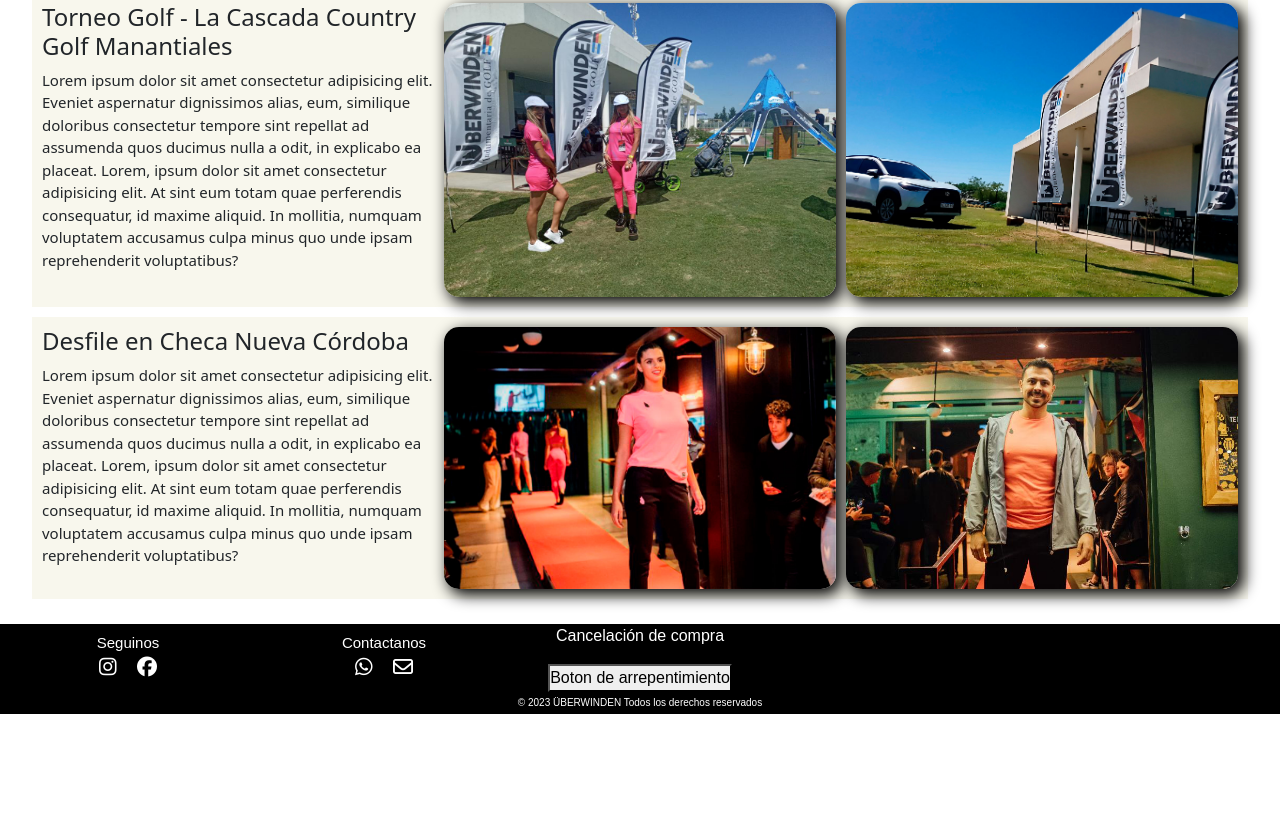
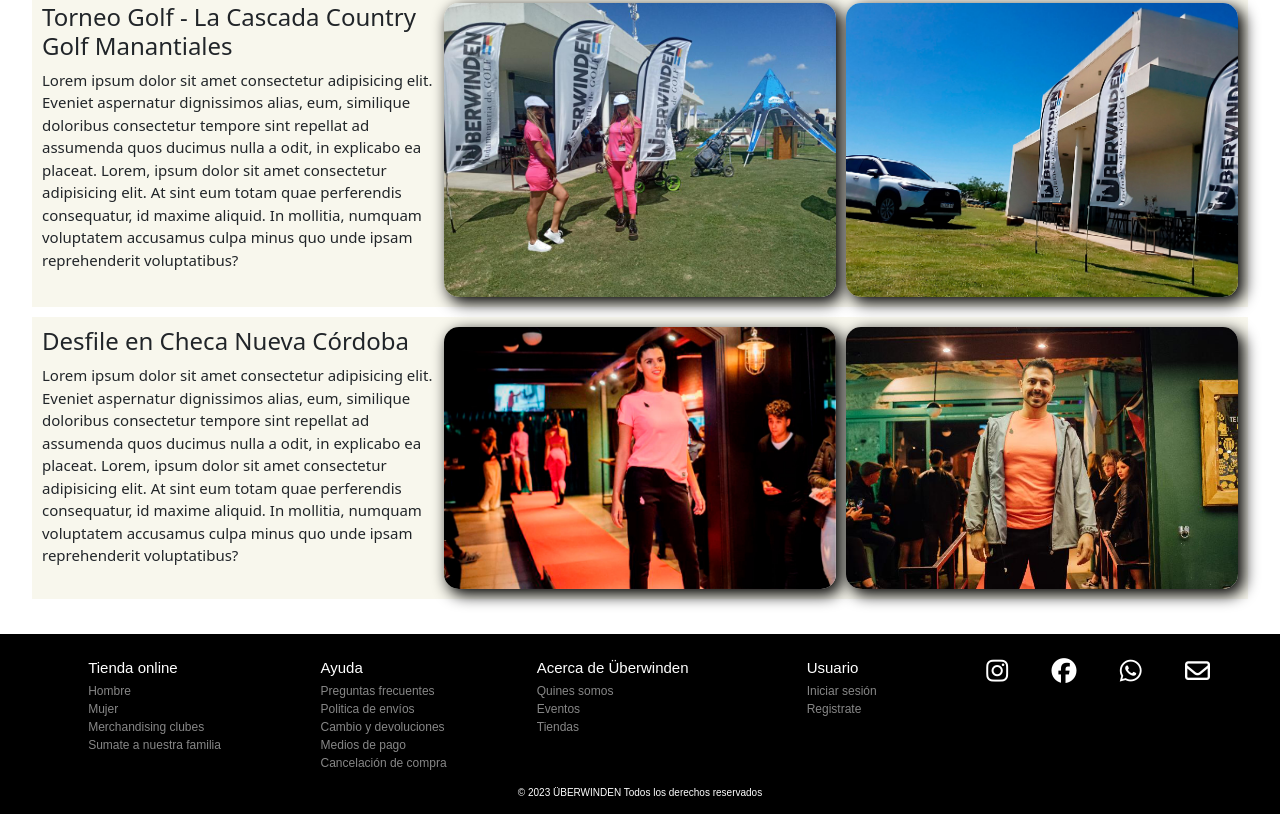
Before and after one commit to mpicca83/uberwinden, a website: page pages/eventos.html in a window 1280 px wide. Shown: the part 475-1289 px from the top of the page. Before the commit the page ends 1189 px from the top, so only its background shows below. Drawn offline with nearby package versions, Linux system fonts and the light colour scheme.

```diff
--- a/pages/eventos.html
+++ b/pages/eventos.html
@@ -134,25 +134,42 @@
         </section>
     </main>
     <footer>
-        <div class="divSeguinos">
-            <h5>Seguinos</h5>
-            <div class="seguinos__iconos">
-                <a href="https://www.instagram.com/uberwindensportwear/" target="_blank"><i class="fa-brands fa-instagram"></i></a>
-                <a href="https://www.facebook.com/voleyventas6" target="_blank"><i class="fa-brands fa-facebook"></i></a>
-            </div>
+        <div class="footer">
+            <ul class="tiendaOnline">
+                <li><h5>Tienda online</h5></li>
+                <li><a href="">Hombre</a></li>
+                <li><a href="">Mujer</a></li>
+                <li><a href="">Merchandising clubes</a></li>
+                <li><a href="">Sumate a nuestra familia</a></li>
+            </ul>
+            <ul class="ayuda">
+                <li><h5>Ayuda</h5></li>
+                <li><a href="">Preguntas frecuentes</a></li>
+                <li><a href="">Politica de envíos</a></li>
+                <li><a href="">Cambio y devoluciones</a></li>
+                <li><a href="">Medios de pago</a></li>
+                <li><a href="">Cancelación de compra</a></li>
+            </ul>
+            <ul class="acercaDe">
+                <li><h5>Acerca de Überwinden</h5></li>
+                <li><a href="./nosotros.html">Quines somos</a></li>
+                <li><a href="./eventos.html">Eventos</a></li>
+                <li><a href="">Tiendas</a></li>
+            </ul>
+            <ul class="usuario">
+                <li><h5>Usuario</h5></li>
+                <li><a href="./login.html">Iniciar sesión</a></li>
+                <li><a href="./registro.html">Registrate</a></li>
+
+            </ul>
+            <ul class="iconos">
+                <li><a href="https://www.instagram.com/uberwindensportwear/" target="_blank"><i class="fa-brands fa-instagram"></i></a></li>
+                <li><a href="https://www.facebook.com/voleyventas6" target="_blank"><i class="fa-brands fa-facebook"></i></a></li>
+                <li><a href="https://chatwith.io/es/s/uberwinden" target="_blank"><i class="fa-brands fa-whatsapp"></i></a></li>
+                <li><a href="mailto:uberwindensportwear@outlook.es?Subject=Te%20contancto%20desde%20la%20web" target="_blank"><i class="fa-regular fa-envelope"></i></a></li>
+            </ul>
+            <h6>&copy; 2023 ÜBERWINDEN Todos los derechos reservados</h6>
         </div>
-        <div class="divContactanos">
-            <h5>Contactanos</h5>
-            <div class="iconos">
-                <a href="https://chatwith.io/es/s/uberwinden" target="_blank"><i class="fa-brands fa-whatsapp"></i></a>
-                <a href="mailto:uberwindensportwear@outlook.es?Subject=Te%20contancto%20desde%20la%20web" target="_blank"><i class="fa-regular fa-envelope"></i></a>
-            </div>
-        </div>
-        <div class="divCancelacion">
-            <p>Cancelación de compra</p>
-            <button id="botonCancelacion">Boton de arrepentimiento</button>
-        </div>
-        <h6>&copy; 2023 ÜBERWINDEN Todos los derechos reservados</h6>
     </footer>
 </body>
 </html>
--- a/sass/generales/_footer.scss
+++ b/sass/generales/_footer.scss
@@ -1,60 +1,54 @@
 footer{
     margin-top: 20px;
-    height: 90px;
+    padding: 15px;
     width: 100%;
     background-color: black;
     color: white;
+    font-size: 12px;
     font-family: sans-serif;
-    text-align: center;
+
+    .footer{
         display: grid;
-    grid-template-columns: 1fr 1fr 1fr;
-    grid-template-rows: 1fr 1fr 1fr;
-    align-items: center;
+        grid-template-columns: repeat(2, 1fr);
+        grid-template-rows: repeat(4, 1fr);
+        justify-items: center;
+        justify-content: center;
+        max-height: 310px;
+
+        ul{
+            margin: 0;
+            padding: 10px;
+            width: 150px;
 
            h5{
                 font-size: 15px;
-        margin-bottom: 0;
-
+                margin-bottom: 5px;
             }
 
-    h6{
-        font-size: 10px;
-        padding: 5px;
-        grid-column: 1/4;
+            a{
+                color: rgb(135, 135, 135);
             }
 
+            a:hover{
+                color: rgb(255, 255, 140);
+            }
+        }
+
+        .iconos{
+            grid-column: 1/3;
+            width: 100%;
+            text-align: center;
+            align-self: center;
+
+            li{
+                display: inline-block;
+
                 i{
-        padding: 0 8px;
-        font-size: 18px;
+                    padding: 0 20px;
+                    font-size: 25px;
                     color: white;
                     transition: color 0.5s, transform 1s;
                 }
-
-    // i:hover{
-    //     color: rgb(207, 207, 207);
-    // }
-
-    .cancelacion{
-        grid-column: 1/4;
-        height: 30px;
-
-        p{
-            display: none;
-        }
-
-        #botonCancelacion{
-            background-color:rgb(68, 68, 68);
-            color: #FFFFFF;
-            padding: 5px 10px;
-            font-size: 10px;
-            border-radius: 5px;
-        }
-    }
-
-    .seguinos{
-        justify-self: start;
-        grid-column: 1/2;
-        margin: 0 15%;
 
                 .fa-instagram:hover{
                     color: rgb(255, 0, 0);
@@ -65,12 +59,6 @@
                     color: rgb(0, 0, 255);
                     transform: scale(1.3);
                 }
-    }
-
-    .contactanos{
-        justify-self: end;
-        grid-column: 3/4;
-        margin: 0 15%;
 
                 .fa-whatsapp:hover{
                     color: rgb(0, 255, 0);
@@ -78,73 +66,55 @@
                 }
 
                 .fa-envelope:hover{
-            color: rgb(255, 255, 0);
+                    color: rgb(255, 0, 255);
                     transform: scale(1.3);
                 }
             }
-
-    @media (min-width:768px){
-
-        h5{
-            font-size: 15px;
-            margin-bottom: 5px;
         }
-
-        i{
-            font-size: 20px;
-        }
-
-        .seguinos{
-            grid-row: 1/3;
-            margin-left: 35%;
-        }
-
-        .contactanos{
-            grid-row: 1/3;
-            margin-right: 35%;
-        }
-
-        .cancelacion{
-            grid-row: 1/3;
+        h6{
+            font-size: 10px;
+            grid-column: 1/3;
+            margin: 0;
             align-self: end;
         }
     }
 
-    @media (min-width:992px){
-        grid-template-columns: 1fr 1fr 1fr 1fr 1fr;
-        grid-template-rows: 1fr 1fr;
 
-        .seguinos{
-            order: 2;
-            grid-column: 4/5;
-            grid-row: 1/2;
-            justify-self: end;
-            padding-top: 20px;
+
+
+    @media (min-width:768px){
+        .footer{
+            grid-template-columns: repeat(4, 1fr);
+            grid-template-rows: repeat(3, 1fr);
+            max-height: 200px;
+
+            ul{
+                width: auto;
             }
 
-        .contactanos{
-            order: 3;
-            grid-column: 5/6;
-            grid-row: 1/2;
-            justify-self: start;
-            padding-top: 20px;
+            .iconos{
+                grid-column: 1/5;
             }
 
-        .cancelacion{
-            order: 1;
-            grid-column: 1/3;
-            grid-row: 1/2;
-            place-self: start center;
-            p{
-                display: block;
-                font-size: 12px;
-                margin-bottom: 4px;
-                padding-top: 15px;
+            h6{
+                grid-column: 1/5;
+            }
+        }
     }
 
-            #botonCancelacion{
-                font-size: 13px;
-            }
+    @media (min-width:992px){
+        margin-top: 30px;
+        .footer{
+            grid-template-columns: repeat(4, 1fr), 2fr;
+            grid-template-rows: repeat(2, 1fr);
+            max-height: 200px;
+            margin: auto;
+            max-height: 150px;
+            max-width: 1200px;
+
+            .iconos{
+                grid-column: 5/6;
+                align-self: start;
             }
 
             h6{
@@ -153,3 +123,4 @@
             }
         }
     }
+}
```
Also changed, not shown: index.html (+35 -18 lines), pages/indumentaria_paravos.html (+35 -18 lines), pages/login.html (+35 -18 lines), pages/nosotros.html (+35 -18 lines), pages/registro.html (+35 -18 lines), README.md, css/main.css. Lines whose indentation alone changed are shown as unchanged.
